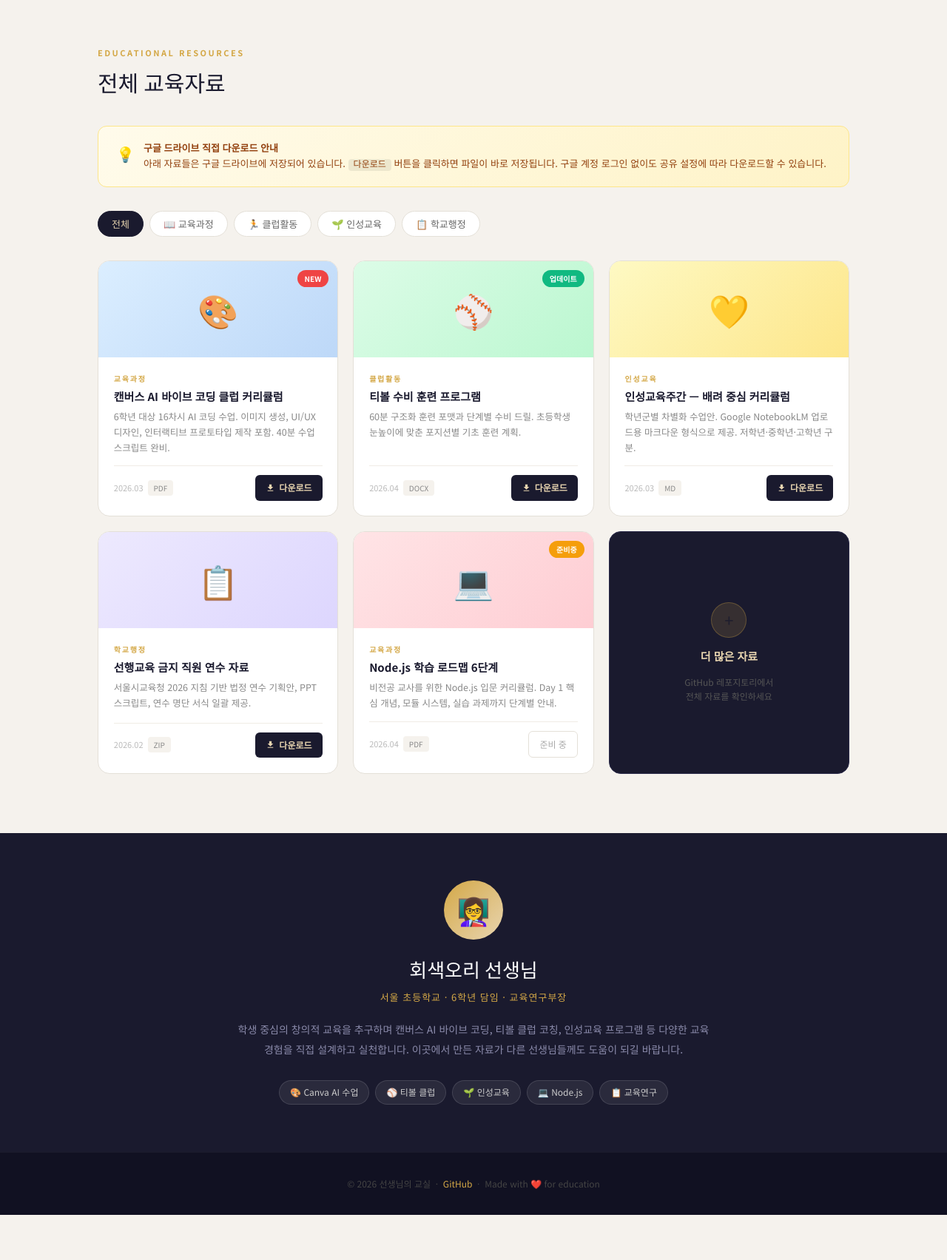
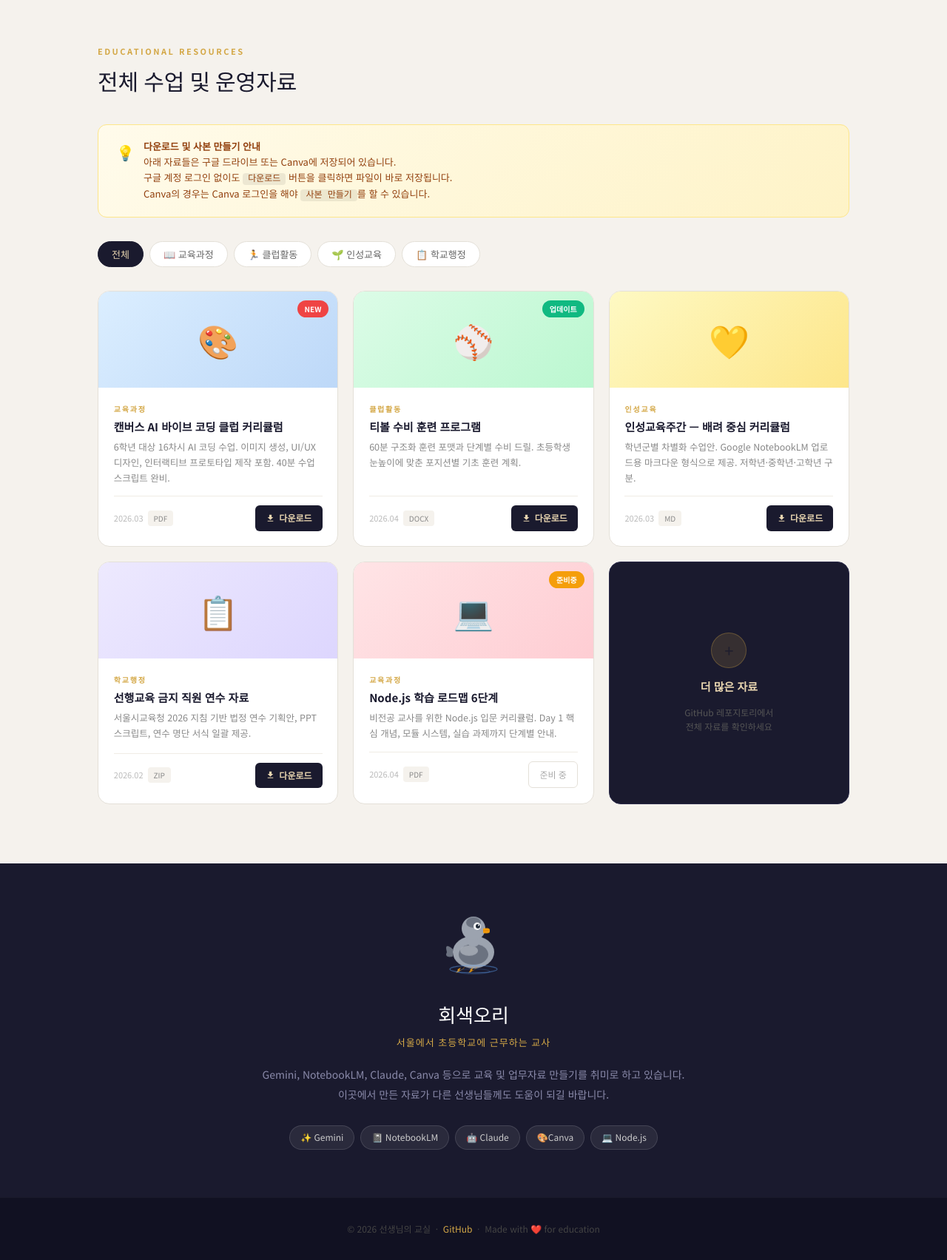
Before and after one commit to Dark83Duck/darkduck.zip, a plain HTML site: page index.html in a window 1280 px wide. Shown: the part 817-2520 px from the top of the page at 74% size. Before the commit the page ends 2459 px from the top, so only its background shows below. Drawn offline with nearby package versions, Linux system fonts and the light colour scheme; a web font is replaced by a local one.

Commit message:
Update index.html

```diff
--- a/index.html
+++ b/index.html
@@ -3,8 +3,7 @@
 <head>
   <meta charset="UTF-8" />
   <meta name="viewport" content="width=device-width, initial-scale=1.0" />
-  <title>선생님의 교실 — 교육자료 포트폴리오</title>
-  <meta name="description" content="서울 초등학교 6학년 담임교사이자 교육연구부장이 직접 개발한 교육자료 공유 페이지입니다." />
+  <title>회색오리.ZIP</title>
   <link rel="preconnect" href="https://fonts.googleapis.com" />
   <link rel="preconnect" href="https://fonts.gstatic.com" crossorigin />
   <link href="https://fonts.googleapis.com/css2?family=Noto+Sans+KR:wght@400;500;700&family=Playfair+Display:ital,wght@0,700;1,400&display=swap" rel="stylesheet" />
@@ -581,14 +580,49 @@
   <nav class="nav">
     <div class="nav-inner">
       <div class="nav-logo">
-        <div class="nav-logo-icon">📚</div>
-        선생님의 교실
+      <!-- 회색오리 SVG 아바타 -->
+      <div class="about-avatar" style="background:none; width:50px; height:50px; animation: float 3s ease-in-out infinite;">
+        <svg viewBox="0 -20 100 100" xmlns="http://www.w3.org/2000/svg" width="100" height="100">
+          <!-- Body -->
+          <ellipse cx="50" cy="62" rx="28" ry="22" fill="#9ca3af"/>
+          <!-- Wing shading -->
+          <ellipse cx="50" cy="65" rx="20" ry="14" fill="#6b7280"/>
+          <!-- Wing highlight -->
+          <ellipse cx="44" cy="60" rx="12" ry="7" fill="#d1d5db" opacity="0.5"/>
+          <!-- Neck -->
+          <ellipse cx="50" cy="42" rx="10" ry="13" fill="#9ca3af"/>
+          <!-- Head -->
+          <circle cx="50" cy="30" r="16" fill="#9ca3af"/>
+          <!-- Head top darker -->
+          <ellipse cx="50" cy="22" rx="10" ry="7" fill="#6b7280"/>
+          <!-- Eye white -->
+          <circle cx="55" cy="27" r="5" fill="#fff"/>
+          <!-- Eye iris -->
+          <circle cx="56" cy="27" r="3" fill="#1f2937"/>
+          <!-- Eye shine -->
+          <circle cx="57" cy="25.5" r="1" fill="#fff"/>
+          <!-- Beak -->
+          <path d="M63 30 Q73 28 72 33 Q73 38 63 36 Z" fill="#f59e0b"/>
+          <!-- Beak line -->
+          <line x1="63" y1="33" x2="72" y2="33" stroke="#d97706" stroke-width="0.8"/>
+          <!-- Tail feather -->
+          <path d="M22 58 Q10 48 14 62 Q10 70 22 68 Z" fill="#6b7280"/>
+          <!-- Left foot -->
+          <path d="M38 82 Q33 88 28 86 Q30 84 33 83 Q29 89 26 90 Q28 87 31 85 Q27 91 25 93 Q28 89 32 87 Q38 84 38 82Z" fill="#f59e0b"/>
+          <!-- Right foot -->
+          <path d="M55 82 Q50 88 45 86 Q47 84 50 83 Q46 89 43 90 Q45 87 48 85 Q44 91 42 93 Q45 89 49 87 Q55 84 55 82Z" fill="#f59e0b"/>
+          <!-- Water ripple -->
+          <ellipse cx="50" cy="85" rx="32" ry="5" fill="none" stroke="#60a5fa" stroke-width="1.2" opacity="0.5"/>
+          <ellipse cx="50" cy="88" rx="22" ry="3.5" fill="none" stroke="#60a5fa" stroke-width="0.8" opacity="0.3"/>
+        </svg>
+      </div>
+        회색오리.ZIP
       </div>
       <ul class="nav-menu">
         <li><a href="#materials">교육자료</a></li>
         <li><a href="#about">소개</a></li>
         <li>
-          <a href="https://github.com/YOUR_USERNAME/YOUR_REPO" target="_blank" rel="noopener" class="nav-github">
+          <a href="https://github.com/Dark83Duck/darkduck.zip" target="_blank" rel="noopener" class="nav-github">
             ⬡ GitHub
           </a>
         </li>
@@ -605,22 +639,24 @@
 
     <div class="hero-badge fade-up">
       <span class="hero-badge-dot"></span>
-      Seoul Elementary · 교육연구부장
+      Sharing the value of education
     </div>
     <h1 class="fade-up fade-up-1">
       교육의 <em>가치</em>를<br>함께 나눕니다
     </h1>
     <p class="hero-desc fade-up fade-up-2">
-      6학년 담임교사이자 교육연구부장이 직접 개발한<br>
-      수업 자료, 클럽 훈련 계획, 인성교육 커리큘럼을 공유합니다.
+	Gemini, NotebookLM, Cluade, Canva 등을 활용하여 만든<br>
+      수업 및 운영자료 등을 공유합니다.
     </p>
     <div class="hero-btns fade-up fade-up-3">
       <a href="#materials" class="btn-primary">
         ↓ 자료 둘러보기
       </a>
+<!--
       <a href="https://github.com/YOUR_USERNAME/YOUR_REPO" target="_blank" rel="noopener" class="btn-ghost">
         ⬡ GitHub에서 보기
       </a>
+-->
     </div>
   </section>
 
@@ -661,16 +697,16 @@
   <main class="main" id="materials">
 
     <div class="section-eyebrow">Educational Resources</div>
-    <div class="section-title">전체 교육자료</div>
+    <div class="section-title">전체 수업 및 운영자료</div>
 
-    <!-- Google Drive 안내 박스 -->
+    <!-- 안내 박스 -->
     <div class="gdrive-info">
       <div class="gdrive-info-icon">💡</div>
       <div class="gdrive-info-text">
-        <strong>구글 드라이브 직접 다운로드 안내</strong><br>
-        아래 자료들은 구글 드라이브에 저장되어 있습니다.
-        <span class="gdrive-info-code">다운로드</span> 버튼을 클릭하면 파일이 바로 저장됩니다.
-        구글 계정 로그인 없이도 공유 설정에 따라 다운로드할 수 있습니다.
+        <strong>다운로드 및 사본 만들기 안내</strong><br>
+        아래 자료들은 구글 드라이브 또는 Canva에 저장되어 있습니다.<br>
+        구글 계정 로그인 없이도 <span class="gdrive-info-code">다운로드</span> 버튼을 클릭하면 파일이 바로 저장됩니다.<br>
+        Canva의 경우는 Canva 로그인을 해야 <span class="gdrive-info-code">사본 만들기</span>를 할 수 있습니다.
       </div>
     </div>
 
@@ -868,21 +904,54 @@
   ============================ -->
   <section class="about-section" id="about">
     <div class="about-inner">
-      <div class="about-avatar">👩‍🏫</div>
-      <div class="about-name">회색오리 선생님</div>
-      <div class="about-role">서울 초등학교 · 6학년 담임 · 교육연구부장</div>
+     <!-- 회색오리 SVG 아바타 -->
+      <div class="about-avatar" style="background:none; width:100px; height:100px; animation: float 3s ease-in-out infinite;">
+        <svg viewBox="0 0 100 100" xmlns="http://www.w3.org/2000/svg" width="100" height="100">
+          <!-- Body -->
+          <ellipse cx="50" cy="62" rx="28" ry="22" fill="#9ca3af"/>
+          <!-- Wing shading -->
+          <ellipse cx="50" cy="65" rx="20" ry="14" fill="#6b7280"/>
+          <!-- Wing highlight -->
+          <ellipse cx="44" cy="60" rx="12" ry="7" fill="#d1d5db" opacity="0.5"/>
+          <!-- Neck -->
+          <ellipse cx="50" cy="42" rx="10" ry="13" fill="#9ca3af"/>
+          <!-- Head -->
+          <circle cx="50" cy="30" r="16" fill="#9ca3af"/>
+          <!-- Head top darker -->
+          <ellipse cx="50" cy="22" rx="10" ry="7" fill="#6b7280"/>
+          <!-- Eye white -->
+          <circle cx="55" cy="27" r="5" fill="#fff"/>
+          <!-- Eye iris -->
+          <circle cx="56" cy="27" r="3" fill="#1f2937"/>
+          <!-- Eye shine -->
+          <circle cx="57" cy="25.5" r="1" fill="#fff"/>
+          <!-- Beak -->
+          <path d="M63 30 Q73 28 72 33 Q73 38 63 36 Z" fill="#f59e0b"/>
+          <!-- Beak line -->
+          <line x1="63" y1="33" x2="72" y2="33" stroke="#d97706" stroke-width="0.8"/>
+          <!-- Tail feather -->
+          <path d="M22 58 Q10 48 14 62 Q10 70 22 68 Z" fill="#6b7280"/>
+          <!-- Left foot -->
+          <path d="M38 82 Q33 88 28 86 Q30 84 33 83 Q29 89 26 90 Q28 87 31 85 Q27 91 25 93 Q28 89 32 87 Q38 84 38 82Z" fill="#f59e0b"/>
+          <!-- Right foot -->
+          <path d="M55 82 Q50 88 45 86 Q47 84 50 83 Q46 89 43 90 Q45 87 48 85 Q44 91 42 93 Q45 89 49 87 Q55 84 55 82Z" fill="#f59e0b"/>
+          <!-- Water ripple -->
+          <ellipse cx="50" cy="85" rx="32" ry="5" fill="none" stroke="#60a5fa" stroke-width="1.2" opacity="0.5"/>
+          <ellipse cx="50" cy="88" rx="22" ry="3.5" fill="none" stroke="#60a5fa" stroke-width="0.8" opacity="0.3"/>
+        </svg>
+      </div>
+      <div class="about-name">회색오리</div>
+      <div class="about-role">서울에서 초등학교에 근무하는 교사</div>
       <p class="about-desc">
-        학생 중심의 창의적 교육을 추구하며 캔버스 AI 바이브 코딩,
-        티볼 클럽 코칭, 인성교육 프로그램 등 다양한 교육 경험을
-        직접 설계하고 실천합니다. 이곳에서 만든 자료가
-        다른 선생님들께도 도움이 되길 바랍니다.
+        Gemini, NotebookLM, Claude, Canva 등으로 교육 및 업무자료 만들기를 취미로 하고 있습니다.<br>
+	이곳에서 만든 자료가 다른 선생님들께도 도움이 되길 바랍니다.
       </p>
       <div class="about-chips">
-        <span class="chip">🎨 Canva AI 수업</span>
-        <span class="chip">⚾ 티볼 클럽</span>
-        <span class="chip">🌱 인성교육</span>
+        <span class="chip">✨ Gemini</span>
+        <span class="chip">📓 NotebookLM</span>
+        <span class="chip">🤖 Claude</span>
+        <span class="chip">🎨Canva</span>
         <span class="chip">💻 Node.js</span>
-        <span class="chip">📋 교육연구</span>
       </div>
     </div>
   </section>
```
